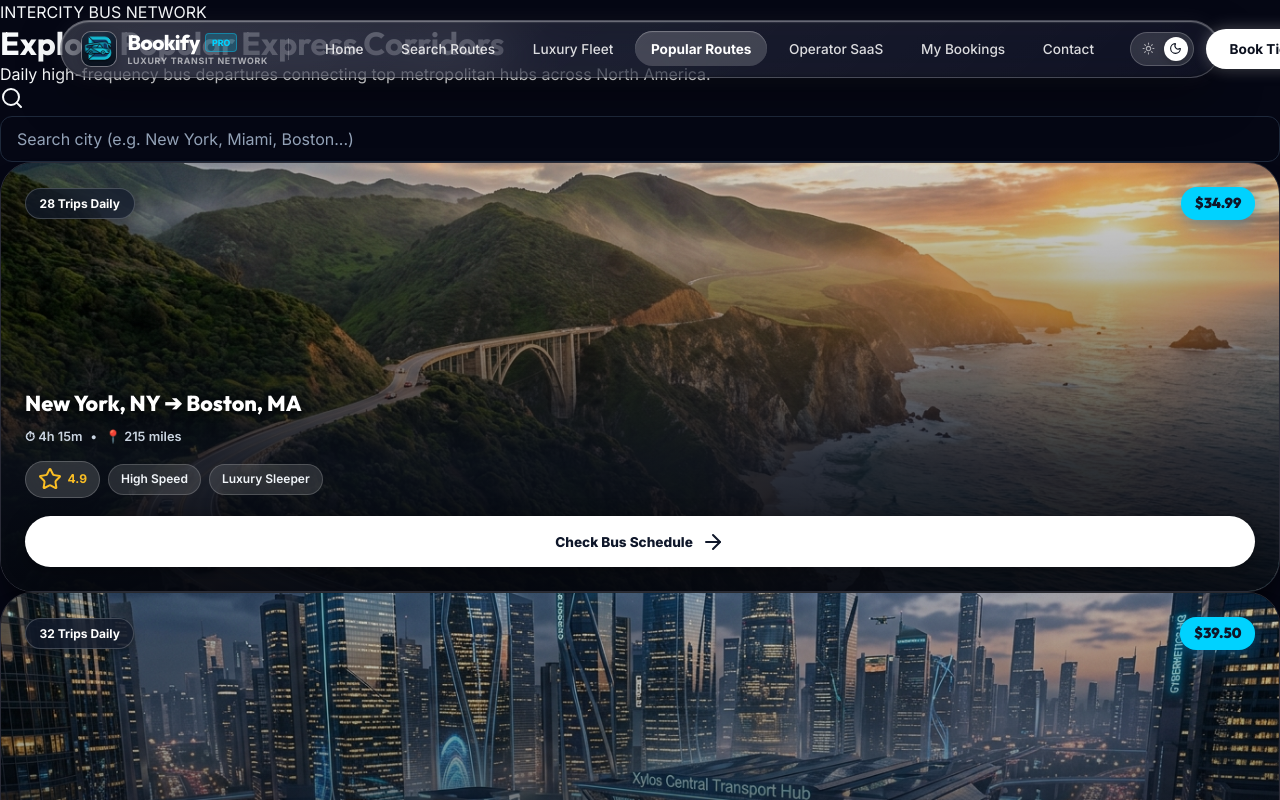
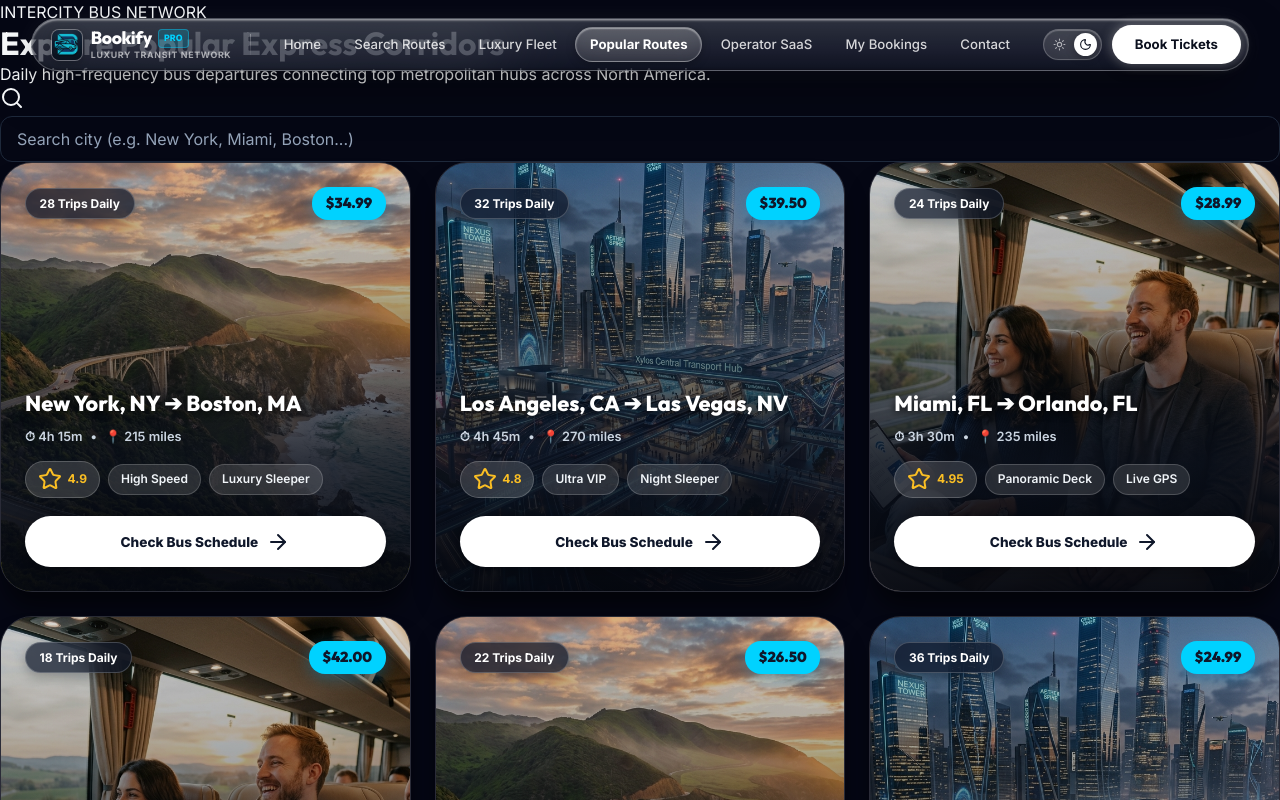
Before and after one commit to rafi1105/Bookify, a React (Vite) app: page /routes in a window 1280 px wide. Shown: the top 800 px of the page. Built offline with nearby package versions, Linux system fonts and the light colour scheme.

Commit message:
fix: update popular routes container to use routes-cards-grid for responsive 3-column desktop card grid

```diff
--- a/src/pages/Home.jsx
+++ b/src/pages/Home.jsx
@@ -131,7 +131,7 @@ export default function Home() {
         </div>
       </section>
 
-      {/* 3. POPULAR ROUTES & DEALS (FULL CARD IMAGE DESIGN MATCHING IMAGE 2) */}
+      {/* 3. POPULAR ROUTES & DEALS (3-COLUMN GRID) */}
       <section className="container space-y-8">
         <div className="flex flex-col md:flex-row md:items-end justify-between gap-4">
           <div>
@@ -147,7 +147,7 @@ export default function Home() {
           </Link>
         </div>
 
-        <div className="grid grid-cols-1 md:grid-cols-2 lg:grid-cols-3 gap-6">
+        <div className="routes-cards-grid">
           {POPULAR_ROUTES.slice(0, 6).map((route) => (
             <div key={route.id} className="full-image-route-card group">
               {/* Full Background Image */}
--- a/src/pages/RoutesPage.jsx
+++ b/src/pages/RoutesPage.jsx
@@ -42,7 +42,7 @@ export default function RoutesPage() {
         </div>
       </div>
 
-      <div className="grid grid-cols-1 md:grid-cols-2 lg:grid-cols-3 gap-6">
+      <div className="routes-cards-grid">
         {filteredRoutes.map((route) => (
           <div key={route.id} className="full-image-route-card group">
             {/* Full Background Image */}
--- a/src/styles/components.css
+++ b/src/styles/components.css
@@ -7,7 +7,7 @@
    -------------------------------------------------------------------------- */
 .floating-glass-navbar-wrapper {
   position: fixed;
-  top: 1.25rem;
+  top: 1.15rem;
   left: 0;
   right: 0;
   width: 100%;
@@ -21,46 +21,46 @@
 
 .floating-glass-capsule {
   pointer-events: auto;
-  width: 100%;
-  max-width: 1160px;
+  width: fit-content;
+  max-width: calc(100vw - 2.5rem);
   display: flex;
   align-items: center;
   justify-content: space-between;
-  gap: 1.25rem;
-  padding: 0.5rem 0.65rem 0.5rem 1.25rem;
+  gap: 1.15rem;
+  padding: 0.35rem 0.45rem 0.35rem 1.15rem;
   border-radius: var(--radius-full);
 
-  /* Tourera Liquid Frosted Glass Formula */
-  background: linear-gradient(135deg, rgba(255, 255, 255, 0.12) 0%, rgba(255, 255, 255, 0.04) 100%);
-  background-color: rgba(10, 15, 29, 0.45);
-  backdrop-filter: blur(32px) saturate(210%) contrast(105%);
-  -webkit-backdrop-filter: blur(32px) saturate(210%) contrast(105%);
-  border: 1px solid rgba(255, 255, 255, 0.22);
+  /* Tourera & Apple Liquid Frosted Glass Formula */
+  background: linear-gradient(180deg, rgba(255, 255, 255, 0.16) 0%, rgba(255, 255, 255, 0.04) 100%);
+  background-color: rgba(10, 15, 29, 0.55);
+  backdrop-filter: blur(36px) saturate(210%) contrast(105%);
+  -webkit-backdrop-filter: blur(36px) saturate(210%) contrast(105%);
+  border: 1px solid rgba(255, 255, 255, 0.24);
   box-shadow:
-    0 20px 50px -10px rgba(0, 0, 0, 0.5),
+    0 20px 50px -10px rgba(0, 0, 0, 0.6),
     0 0 25px rgba(255, 255, 255, 0.05),
-    inset 0 1px 1.5px 0 rgba(255, 255, 255, 0.45),
-    inset 0 -1px 1.5px 0 rgba(0, 0, 0, 0.25);
-  transition: all 0.3s cubic-bezier(0.4, 0, 0.2, 1);
+    inset 0 1.5px 2px 0 rgba(255, 255, 255, 0.5),
+    inset 0 -1px 1.5px 0 rgba(0, 0, 0, 0.3);
+  transition: all 0.35s cubic-bezier(0.16, 1, 0.3, 1);
 }
 
 .floating-glass-navbar-wrapper.scrolled .floating-glass-capsule {
-  background-color: rgba(10, 15, 29, 0.75);
+  background-color: rgba(10, 15, 29, 0.8);
   box-shadow:
-    0 25px 60px -10px rgba(0, 0, 0, 0.65),
-    inset 0 1px 1.5px 0 rgba(255, 255, 255, 0.35);
+    0 25px 60px -10px rgba(0, 0, 0, 0.75),
+    inset 0 1.5px 2px 0 rgba(255, 255, 255, 0.4);
   border-color: rgba(0, 210, 255, 0.35);
 }
 
 /* Light Theme Navbar */
 :root:not(.dark) .floating-glass-capsule {
-  background: linear-gradient(135deg, rgba(255, 255, 255, 0.75) 0%, rgba(255, 255, 255, 0.55) 100%);
-  background-color: rgba(255, 255, 255, 0.65);
+  background: linear-gradient(180deg, rgba(255, 255, 255, 0.85) 0%, rgba(255, 255, 255, 0.65) 100%);
+  background-color: rgba(255, 255, 255, 0.75);
   border: 1px solid rgba(255, 255, 255, 0.95);
   box-shadow:
     0 20px 40px -10px rgba(0, 20, 50, 0.12),
-    0 0 0 1px rgba(0, 0, 0, 0.05),
-    inset 0 1px 2px 0 rgba(255, 255, 255, 1);
+    0 0 0 1px rgba(0, 0, 0, 0.04),
+    inset 0 1.5px 2px 0 #ffffff;
 }
 
 .nav-brand-section {
@@ -72,8 +72,8 @@
 .nav-vertical-divider {
   display: none;
   width: 1px;
-  height: 1.4rem;
-  background-color: rgba(255, 255, 255, 0.2);
+  height: 1.35rem;
+  background: linear-gradient(180deg, rgba(255, 255, 255, 0.3) 0%, rgba(255, 255, 255, 0.05) 100%);
   flex-shrink: 0;
 }
 
@@ -84,13 +84,13 @@
 }
 
 :root:not(.dark) .nav-vertical-divider {
-  background-color: rgba(0, 0, 0, 0.12);
+  background: linear-gradient(180deg, rgba(0, 0, 0, 0.18) 0%, rgba(0, 0, 0, 0.04) 100%);
 }
 
 .nav-links-center {
   display: none;
   align-items: center;
-  gap: 0.35rem;
+  gap: 0.25rem;
 }
 
 @media (min-width: 1024px) {
@@ -100,14 +100,15 @@
 }
 
 .nav-capsule-link {
-  padding: 0.45rem 1rem;
+  padding: 0.42rem 0.85rem;
   border-radius: var(--radius-full);
-  font-size: 0.85rem;
+  font-size: 0.825rem;
   font-weight: 500;
-  color: rgba(255, 255, 255, 0.85);
-  transition: all 0.2s ease;
+  color: rgba(255, 255, 255, 0.82);
+  transition: all 0.2s cubic-bezier(0.4, 0, 0.2, 1);
   text-decoration: none;
   white-space: nowrap;
+  border: 1px solid transparent;
 }
 
 :root:not(.dark) .nav-capsule-link {
@@ -116,30 +117,38 @@
 
 .nav-capsule-link:hover {
   color: #ffffff;
-  background-color: rgba(255, 255, 255, 0.12);
+  background-color: rgba(255, 255, 255, 0.1);
+  border-color: rgba(255, 255, 255, 0.15);
 }
 
 :root:not(.dark) .nav-capsule-link:hover {
   color: #0f172a;
   background-color: rgba(0, 0, 0, 0.06);
+  border-color: rgba(0, 0, 0, 0.08);
 }
 
 .nav-capsule-link.active {
   color: #ffffff;
   font-weight: 700;
-  background-color: rgba(255, 255, 255, 0.18);
-  box-shadow: inset 0 1px 1px rgba(255, 255, 255, 0.3);
+  background: linear-gradient(180deg, rgba(255, 255, 255, 0.22) 0%, rgba(255, 255, 255, 0.1) 100%);
+  border: 1px solid rgba(255, 255, 255, 0.32);
+  box-shadow: 0 2px 10px rgba(0, 0, 0, 0.25), inset 0 1px 1.5px rgba(255, 255, 255, 0.45);
+  backdrop-filter: blur(12px);
+  -webkit-backdrop-filter: blur(12px);
 }
 
 :root:not(.dark) .nav-capsule-link.active {
   color: #0f172a;
-  background-color: rgba(0, 0, 0, 0.08);
+  background: rgba(0, 0, 0, 0.08);
+  border-color: rgba(0, 0, 0, 0.12);
+  box-shadow: 0 2px 6px rgba(0, 0, 0, 0.06), inset 0 1px 1px rgba(255, 255, 255, 0.8);
 }
 
 .nav-capsule-actions {
   display: none;
   align-items: center;
-  gap: 0.75rem;
+  gap: 0.65rem;
+  flex-shrink: 0;
 }
 
 @media (min-width: 768px) {
@@ -152,24 +161,27 @@
 .theme-switch-pill {
   display: inline-flex;
   align-items: center;
-  gap: 0.2rem;
-  background: rgba(255, 255, 255, 0.12);
-  border: 1px solid rgba(255, 255, 255, 0.2);
+  gap: 0.15rem;
+  background: rgba(255, 255, 255, 0.1);
+  border: 1px solid rgba(255, 255, 255, 0.22);
   border-radius: var(--radius-full);
-  padding: 0.25rem 0.35rem;
+  padding: 0.2rem 0.25rem;
   cursor: pointer;
   transition: all 0.2s ease;
-  backdrop-filter: blur(12px);
+  backdrop-filter: blur(16px);
+  -webkit-backdrop-filter: blur(16px);
+  box-shadow: inset 0 1px 1px rgba(255, 255, 255, 0.25);
 }
 
 :root:not(.dark) .theme-switch-pill {
   background: rgba(0, 0, 0, 0.06);
-  border-color: rgba(0, 0, 0, 0.1);
+  border-color: rgba(0, 0, 0, 0.12);
+  box-shadow: inset 0 1px 1px rgba(0, 0, 0, 0.05);
 }
 
 .theme-switch-icon {
-  width: 1.5rem;
-  height: 1.5rem;
+  width: 1.45rem;
+  height: 1.45rem;
   border-radius: 50%;
   display: flex;
   align-items: center;
@@ -185,46 +197,53 @@
 .theme-switch-icon.active-icon {
   background-color: #ffffff;
   color: #0a0f1d;
-  box-shadow: 0 2px 6px rgba(0, 0, 0, 0.2);
+  box-shadow: 0 2px 8px rgba(0, 0, 0, 0.3);
 }
 
 :root:not(.dark) .theme-switch-icon.active-icon {
   background-color: #0f172a;
   color: #ffffff;
+  box-shadow: 0 2px 6px rgba(0, 0, 0, 0.2);
 }
 
 /* Solid Pill Button (Tourera "Get Started" / "Book Tickets") */
 .btn-tourera-cta {
-  padding: 0.6rem 1.45rem;
+  padding: 0.55rem 1.35rem;
   border-radius: var(--radius-full);
-  font-size: 0.85rem;
+  font-size: 0.825rem;
   font-weight: 700;
   background-color: #ffffff;
   color: #0a0f1d;
-  transition: all 0.25s cubic-bezier(0.4, 0, 0.2, 1);
-  box-shadow: 0 4px 14px rgba(0, 0, 0, 0.2), 0 0 15px rgba(255, 255, 255, 0.3);
+  transition: all 0.25s cubic-bezier(0.34, 1.56, 0.64, 1);
+  box-shadow:
+    0 4px 16px rgba(0, 0, 0, 0.25),
+    0 0 12px rgba(255, 255, 255, 0.4),
+    inset 0 1px 1px #ffffff;
   display: inline-flex;
   align-items: center;
   justify-content: center;
   text-decoration: none;
   white-space: nowrap;
-  border: none;
+  border: 1px solid rgba(255, 255, 255, 0.9);
 }
 
 :root:not(.dark) .btn-tourera-cta {
   background-color: #0f172a;
   color: #ffffff;
+  border-color: #0f172a;
   box-shadow: 0 4px 14px rgba(0, 0, 0, 0.15);
 }
 
 .btn-tourera-cta:hover {
   transform: scale(1.04);
-  filter: brightness(1.05);
-  box-shadow: 0 6px 22px rgba(255, 255, 255, 0.5);
+  box-shadow:
+    0 6px 24px rgba(255, 255, 255, 0.6),
+    inset 0 1px 1px #ffffff;
 }
 
 :root:not(.dark) .btn-tourera-cta:hover {
   background-color: #1e293b;
+  border-color: #1e293b;
   box-shadow: 0 6px 20px rgba(0, 0, 0, 0.25);
 }
 
@@ -333,6 +352,10 @@
   text-decoration: none;
 }
 
+.logo-container.logo-sm {
+  gap: 0.5rem;
+}
+
 .logo-emblem {
   width: 2.25rem;
   height: 2.25rem;
@@ -347,6 +370,12 @@
   box-shadow: 0 2px 8px rgba(0, 0, 0, 0.2);
 }
 
+.logo-emblem.sm {
+  width: 2rem;
+  height: 2rem;
+  border-radius: 8px;
+}
+
 :root:not(.dark) .logo-emblem {
   border-color: rgba(0, 0, 0, 0.1);
 }
@@ -382,6 +411,10 @@
   letter-spacing: -0.02em;
 }
 
+.logo-title.sm {
+  font-size: 1.05rem;
+}
+
 :root:not(.dark) .logo-title {
   color: #0f172a;
 }
@@ -389,6 +422,9 @@
 @media (min-width: 640px) {
   .logo-title {
     font-size: 1.3rem;
+  }
+  .logo-title.sm {
+    font-size: 1.1rem;
   }
 }
 
```
Also changed, not shown: 1 other file (tests, documents, lock files or other folders).
